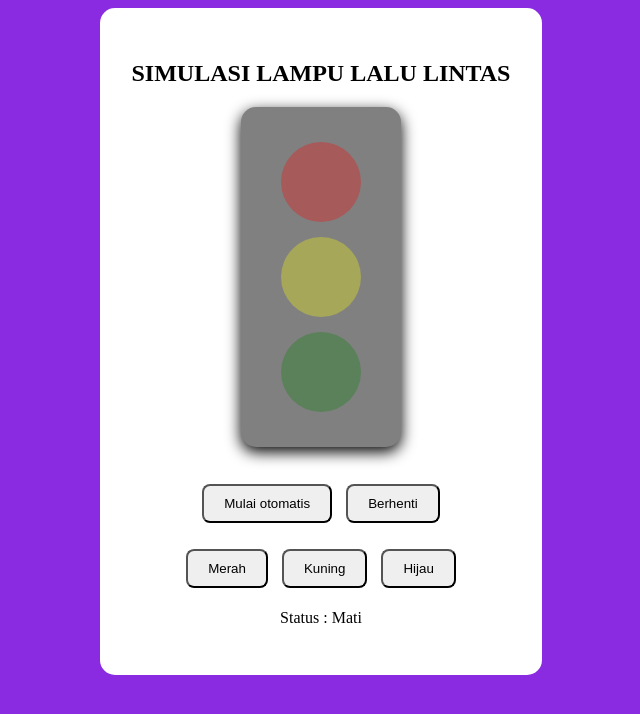
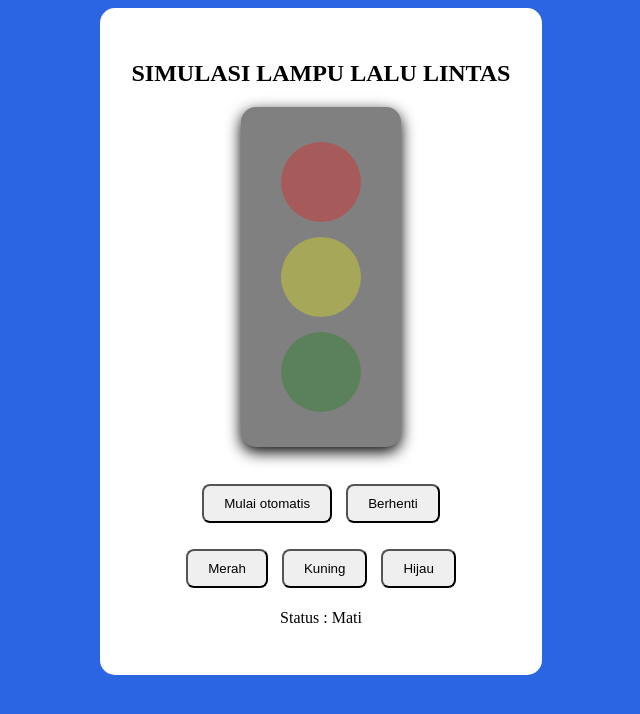
Before and after one commit to ryomenzakyy-collab/traffic-lamp, a plain HTML site: page baru.html in a window 1280 px wide. Shown: the whole page, without its empty margins (319-959 px from the left). Drawn offline with Linux system fonts and the light colour scheme.

Commit message:
update commit

```diff
--- a/baru.css
+++ b/baru.css
@@ -1,5 +1,5 @@
 body{
-    background-color: blueviolet;
+    background-color: rgb(43, 101, 226);
     margin-bottom: 1em;
     display: flex;
     justify-content: center;
```
